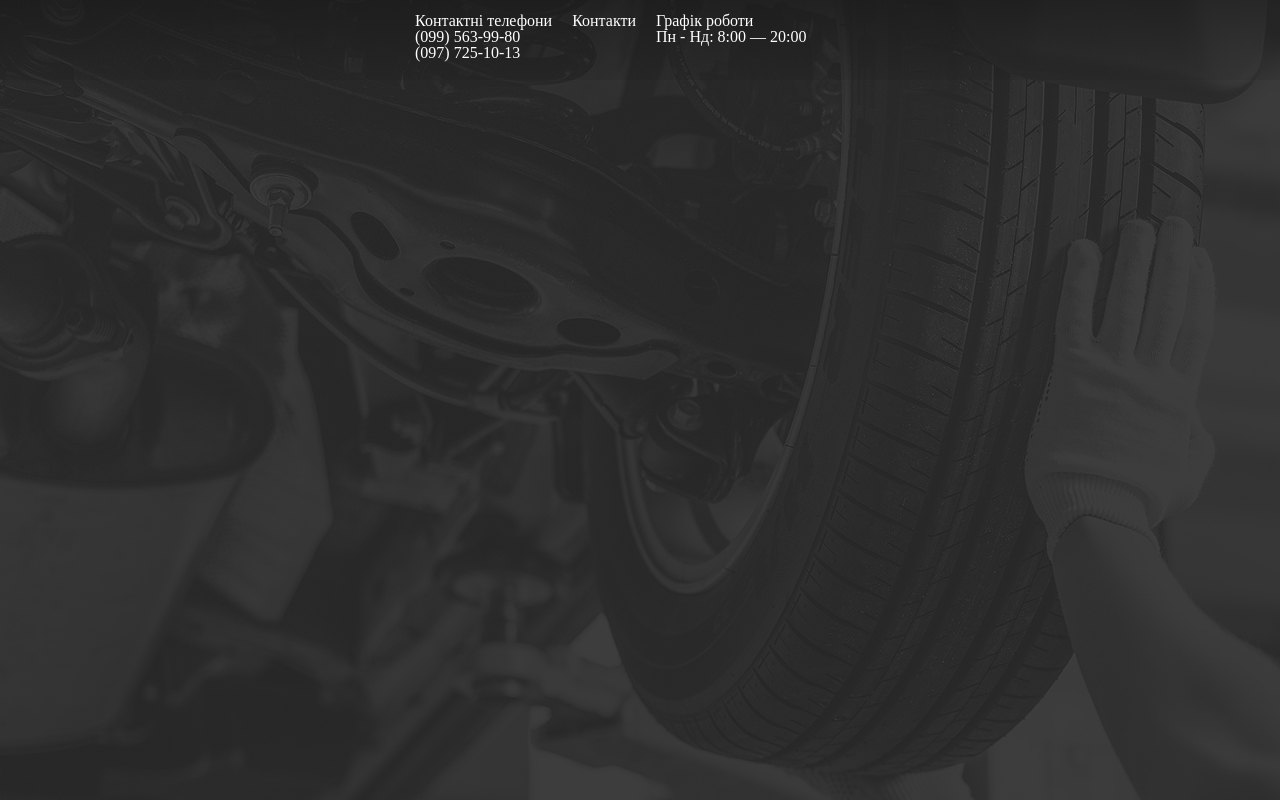
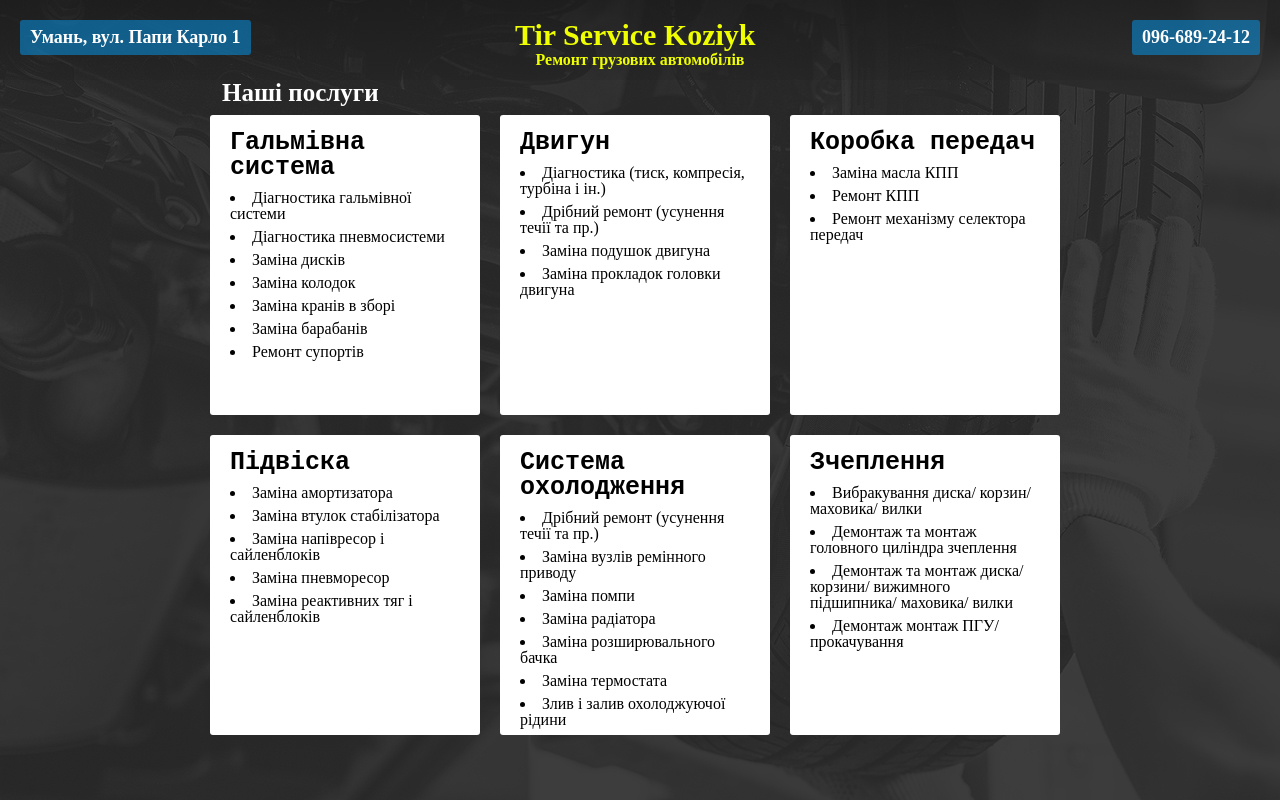
Before and after one commit to mmotuz/car-service-koziyk, a plain HTML site: page index.html in a window 1280 px wide. Drawn offline with Linux system fonts and the light colour scheme.

Commit message:
add basic content

```diff
--- a/css/main.css
+++ b/css/main.css
@@ -22,9 +22,17 @@ time, mark, audio, video {
 body {
     line-height: 1;
 }
-ol, ul {
+ol {
     list-style: none outside none;
 }
+ul {
+    list-style: inside;
+}
+
+ul {
+    list-style: inside;
+}
+
 
 article, aside, details, figcaption, figure,
 footer, header, hgroup, menu, nav, section {
@@ -71,7 +79,87 @@ body {
     margin-top: 13px;
 }
 
+.phoneBlock{
+    background: #00a1ff7a;
+    color: #fff;
+    font-size: 18px;
+    border-radius: 3px;
+    -webkit-border-radius: 3px;
+    font-weight: 700;
+    height: 35px;
+    float: right;
+    display: inline-block;
+    line-height: 35px;
+    padding: 0 10px;
+    margin: 20px 20px 0 0;
+}
+
+.companyName{
+    margin: 0px auto;
+    width: 250px;
+    font-size: 30px;
+    font-weight: 700;
+    padding-top: 20px;
+    color: #efff00;
+}
+
+.headerPhrase{
+    text-align: center;
+    margin: 2px auto 0 auto;
+    width: 250px;
+    color: #efff00;
+}
+
+.addressBlock{
+    background: #00a1ff7a;
+    color: #fff;
+    font-size: 18px;
+    border-radius: 3px;
+    -webkit-border-radius: 3px;
+    font-weight: 700;
+    height: 35px;
+    float: left;
+    display: inline-block;
+    line-height: 35px;
+    padding: 0 10px;
+    margin: 20px 0 0 20px;
+}
+
 .headerWrapper{
-    width:450px;
     margin: 0 auto;
 }
+
+.serviceType{
+    background-color: #ffffff;
+    float: left;
+    border-radius: 3px;
+    padding: 15px 20px;
+    height: 270px;
+    width: 230px;
+    margin: 10px;
+
+}
+.serviceTypeHeader{
+    font-size: 25px;
+    margin-bottom: 10px;
+    font-family: monospace;
+    font-weight: bold;
+}
+
+.content{
+    max-width: 880px;
+    display: table;
+    margin: 0 auto;
+}
+
+ul li {
+    padding-bottom: 7px;
+}
+
+.ourServicesPhrase{
+    color: white;
+    text-align: left;
+    margin-left: 22px;
+    font-size: 25px;
+    font-weight: bold;
+}
--- a/index.html
+++ b/index.html
@@ -4,7 +4,6 @@
     <meta charset="UTF-8">
     <meta property="og:title" content="TIR SERVICE (CTO) Умань">
     <meta property="og:description" content="TIR SERVICE (CTO) Умань. Ремонт грузовых автомобилей: DAF, MAN, MERCEDES, RENO, VOLVO, SCANIA">
-    <meta property="og:image" content="http://www.avto-complex.com.ua/images/avto-complex-visit-card.jpg">
     <meta name="description" content="TIR SERVICE (CTO) Умань">
     <meta name="keywords" content="TIR SERVICE СТО Умань ремонт грузового автомобиля ">
     <title>TIR SERVICE (CTO) Умань</title>
@@ -15,21 +14,84 @@
 <body>
 <header class="mainHeader">
     <div class="headerWrapper">
-        <div class="headerBlock phoneBlock">
-            <p>Контактні телефони</p>
-            <p>(099) 563-99-80</p>
-            <p>(097) 725-10-13</p>
+        <h2 class="addressBlock">
+            Умань, вул. Папи Карло 1
+        </h2>
+        <div class="phoneBlock">
+           096-689-24-12
         </div>
-        <div class="headerBlock">
-            Контакти
-        </div>
-        <div class="headerBlock">
-            <p class="phoneText">Графік роботи</p>
-            <p class="phoneText">Пн - Нд: 8:00 — 20:00</p>
-        </div>
+        <h1 class="companyName">
+            Tir Service Koziyk
+        </h1>
+
     </div>
+    <h1 class="headerPhrase">
+        Ремонт грузових автомобілів
+    </h1>
+</header>
 
-</header>
+<div class="content">
+    <p class="ourServicesPhrase">Наші послуги</p>
+    <div class="serviceType">
+        <p class="serviceTypeHeader">Гальмівна система</p>
+        <ul>
+            <li>Діагностика гальмівної системи</li>
+            <li>Діагностика пневмосистеми</li>
+            <li>Заміна дисків</li>
+            <li>Заміна колодок</li>
+            <li>Заміна кранів в зборі</li>
+            <li>Заміна барабанів</li>
+            <li>Ремонт супортів</li>
+        </ul>
+    </div>
+    <div class="serviceType">
+        <p class="serviceTypeHeader">Двигун</p>
+        <ul>
+            <li>Діагностика (тиск, компресія, турбіна і ін.)</li>
+            <li>Дрібний ремонт (усунення течії та пр.)</li>
+            <li>Заміна подушок двигуна</li>
+            <li>Заміна прокладок головки двигуна</li>
+        </ul>
+    </div>
+    <div class="serviceType">
+        <p class="serviceTypeHeader">Коробка передач</p>
+        <ul>
+            <li>Заміна масла КПП</li>
+            <li>Ремонт КПП</li>
+            <li>Ремонт механізму селектора передач</li>
+        </ul>
+    </div>
+    <div class="serviceType">
+        <p class="serviceTypeHeader">Підвіска</p>
+        <ul>
+            <li>Заміна амортизатора</li>
+            <li>Заміна втулок стабілізатора</li>
+            <li>Заміна напівресор і сайленблоків</li>
+            <li>Заміна пневморесор</li>
+            <li>Заміна реактивних тяг і сайленблоків</li>
+        </ul>
+    </div>
+    <div class="serviceType">
+        <p class="serviceTypeHeader">Система охолодження</p>
+        <ul>
+            <li>Дрібний ремонт (усунення течії та пр.)</li>
+            <li>Заміна вузлів ремінного приводу</li>
+            <li>Заміна помпи</li>
+            <li>Заміна радіатора</li>
+            <li>Заміна розширювального бачка</li>
+            <li>Заміна термостата</li>
+            <li>Злив і залив охолоджуючої рідини</li>
+        </ul>
+    </div>
+    <div class="serviceType">
+        <p class="serviceTypeHeader">Зчеплення</p>
+        <ul>
+            <li>Вибракування диска/ корзин/ маховика/ вилки</li>
+            <li>Демонтаж та монтаж головного циліндра зчеплення</li>
+            <li>Демонтаж та монтаж диска/ корзини/ вижимного підшипника/ маховика/ вилки</li>
+            <li>Демонтаж монтаж ПГУ/ прокачування</li>
+        </ul>
+    </div>
 </div>
 
 <footer></footer>
```
